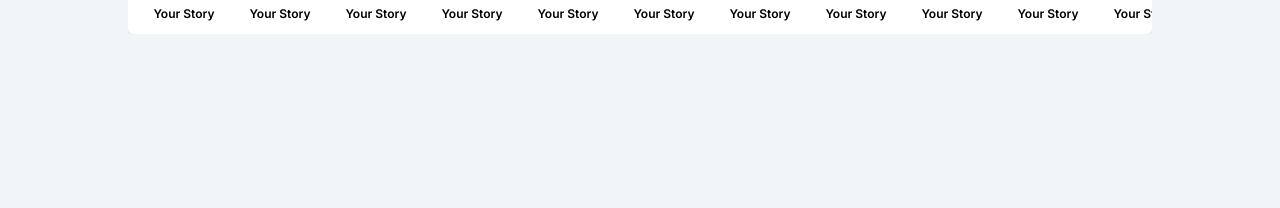
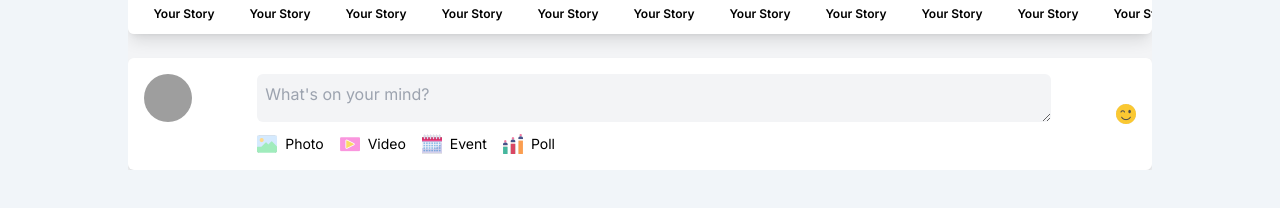
Before and after one commit to Rahulkaradwal/pinged, a Next.js app: page / in a window 1280 px wide. Shown: the part 214-422 px from the top of the page. Built offline with nearby package versions, Linux system fonts and the light colour scheme; grey boxes are pictures that could not be loaded.

Commit message:
feat: add add post section

```diff
--- a/src/app/page.tsx
+++ b/src/app/page.tsx
@@ -1,9 +1,11 @@
+import AddPost from "@/components/addpost/AddPost";
 import Stories from "@/components/story/Stories";
 
 const Homepage = () => {
   return (
     <main className="bg-gray-100 overflow-x-scroll">
       <Stories />
+      <AddPost />
     </main>
   );
 };
--- /dev/null
+++ b/src/components/addpost/AddPost.tsx
@@ -0,0 +1,53 @@
+import Image from "next/image";
+import React from "react";
+
+function AddPost() {
+  return (
+    <div className="w-full p-4 mt-6 bg-white h-28 flex rounded-md shadow-md  justify-between gap-4">
+      <div className="w-12 h-12  ">
+        <Image
+          className="w-full rounded-full  flex-1 h-full object-cover"
+          src="https://images.pexels.com/photos/28271342/pexels-photo-28271342/free-photo-of-a-beach-with-rocks-and-mountains-in-the-background.jpeg?auto=compress&cs=tinysrgb&w=1260&h=750&dpr=2"
+          alt="logo"
+          width={20}
+          height={20}
+        />
+      </div>
+      <div className="flex flex-col w-[80%] justify-center gap-3">
+        <textarea
+          className="outline-none bg-gray-100 p-2 rounded-md"
+          placeholder="What's on your mind?"
+        />
+        <div className="flex gap-4">
+          <button className="flex gap-2">
+            <Image src="/addimage.png" alt="logo" width={20} height={20} />
+            <p className="text-sm ">Photo</p>
+          </button>
+          <button className="flex gap-2">
+            <Image src="/addvideo.png" alt="logo" width={20} height={20} />
+            <p className="text-sm ">Video</p>
+          </button>
+          <button className="flex gap-2">
+            <Image src="/addevent.png" alt="logo" width={20} height={20} />
+            <p className="text-sm ">Event</p>
+          </button>
+          <button className="flex gap-2">
+            <Image src="/poll.png" alt="logo" width={20} height={20} />
+            <p className="text-sm ">Poll</p>
+          </button>
+        </div>
+      </div>
+      <button className=" ">
+        <Image
+          src="/emoji.png"
+          alt="logo"
+          className="object-cover"
+          width={20}
+          height={20}
+        />
+      </button>
+    </div>
+  );
+}
+
+export default AddPost;
```
